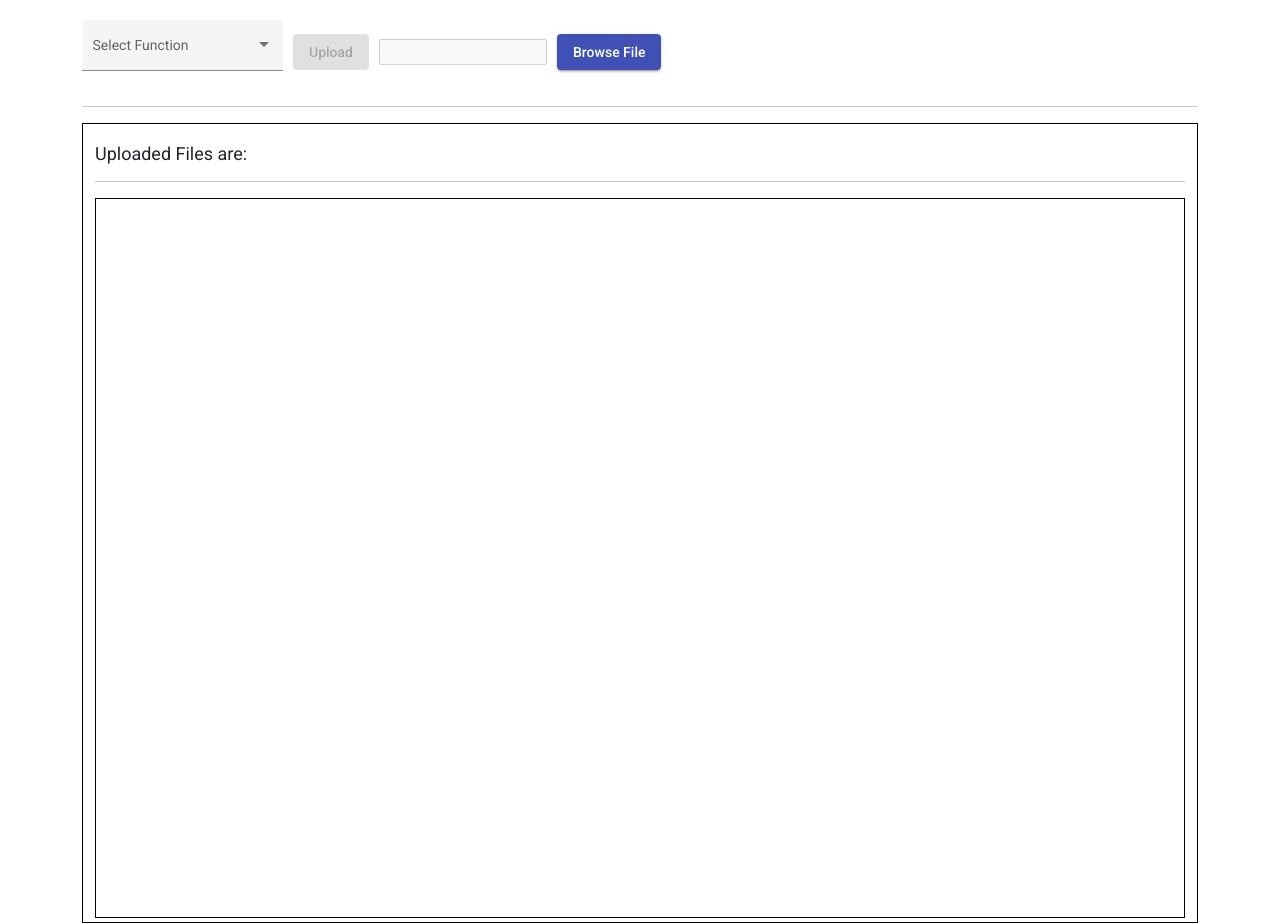
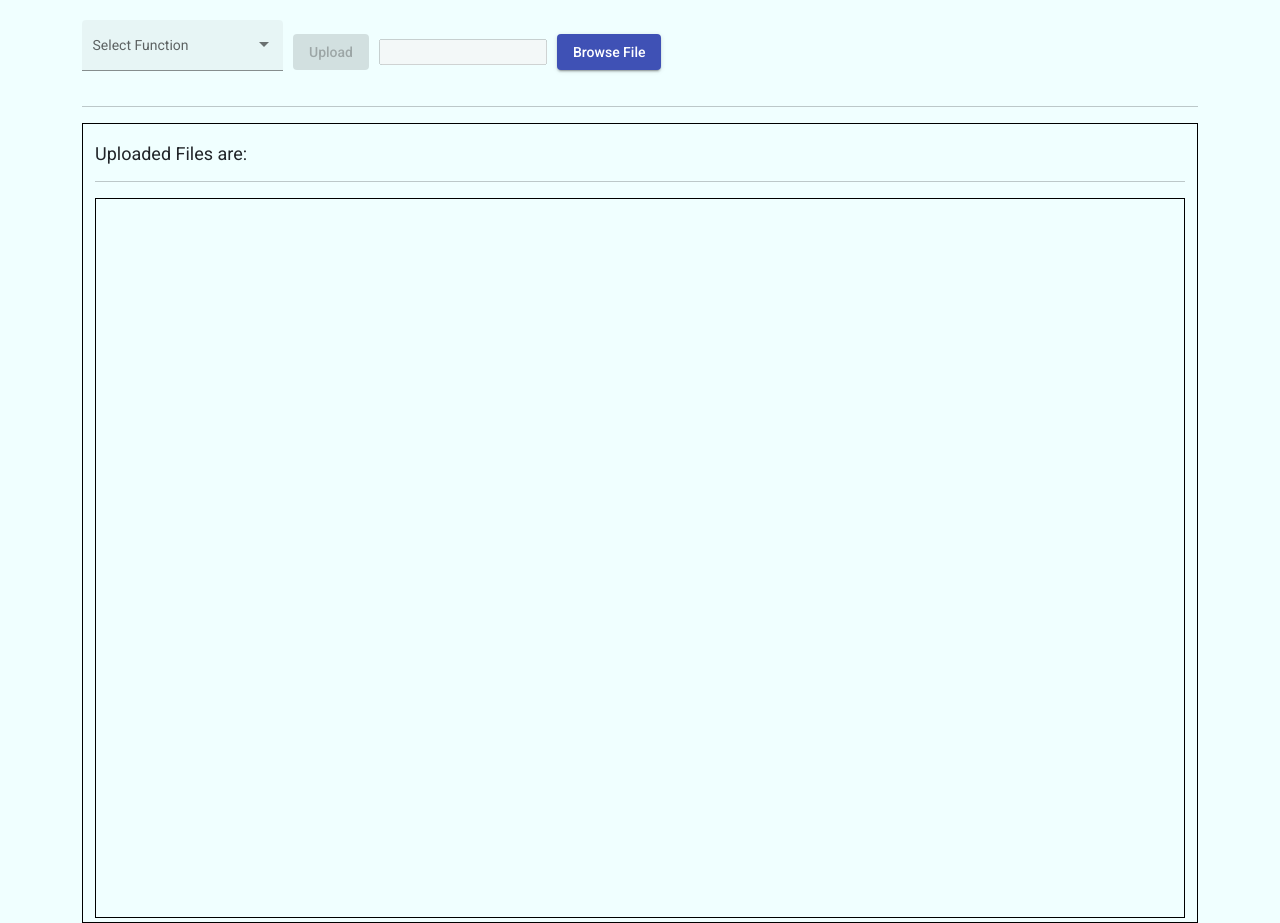
Before and after one commit to yogeshatgit/TeddyWeb1, an Angular app: page / in a window 1280 px wide. Built offline with nearby package versions, Linux system fonts and the light colour scheme.

Commit message:
Update styles.scss

```diff
--- a/src/styles.scss
+++ b/src/styles.scss
@@ -5,3 +5,8 @@
 
 /* Importing Bootstrap SCSS file. */
 @import '~bootstrap/scss/bootstrap';
+
+body{
+    background-color:azure;
+    font-size: large;
+}
```
